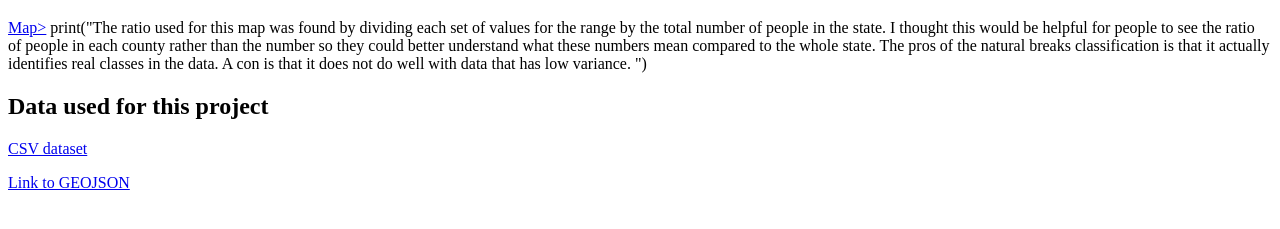
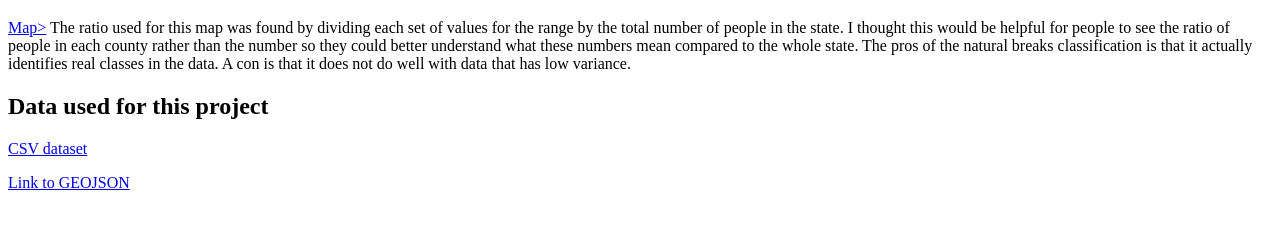
Before and after one commit to Macjacobs/HW6Part2, a plain HTML site: page index.html in a window 1280 px wide. Shown: the part 61-290 px from the top of the page. Drawn offline with Linux system fonts and the light colour scheme.

Commit message:
Update index.html

```diff
--- a/index.html
+++ b/index.html
@@ -8,7 +8,8 @@
 <body>
 <h1>Mac Jacobs Homework 6: Census data choropleth </h1>
 <a href="./Natural Break Ratio of Employment.png"<h2>Map</h2>></a>
-print("The ratio used for this map was found by dividing each set of values for the range by the total number of people in the state.  I thought this would be helpful for people to see the ratio of people in each county rather than the number so they could better understand what these numbers mean compared to the whole state.  The pros of the natural breaks classification is that it actually identifies real classes in the data.  A con is that it does not do well with data that has low variance. ")
+
+The ratio used for this map was found by dividing each set of values for the range by the total number of people in the state.  I thought this would be helpful for people to see the ratio of people in each county rather than the number so they could better understand what these numbers mean compared to the whole state.  The pros of the natural breaks classification is that it actually identifies real classes in the data.  A con is that it does not do well with data that has low variance.
 
 <!-- Link to your shapefile in Github and you CSV -->
 <h2>Data used for this project</h2>
```
